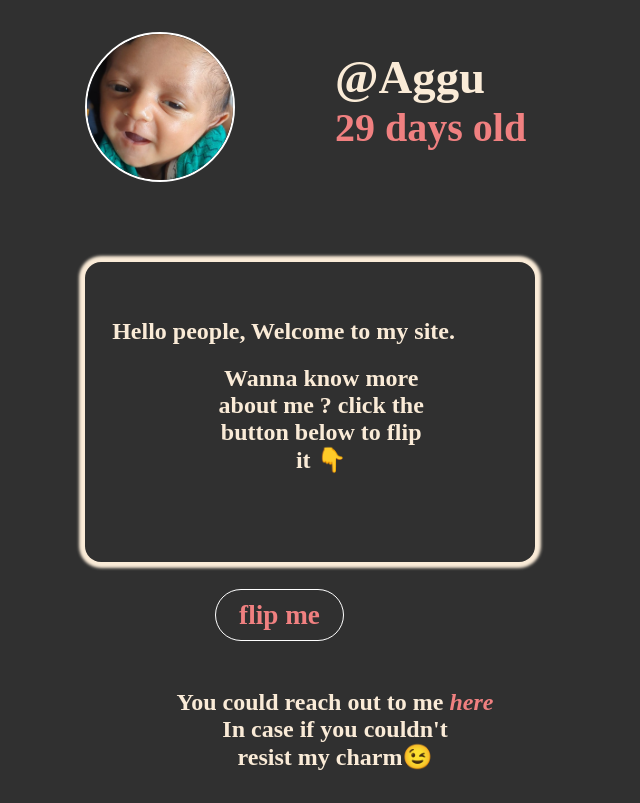
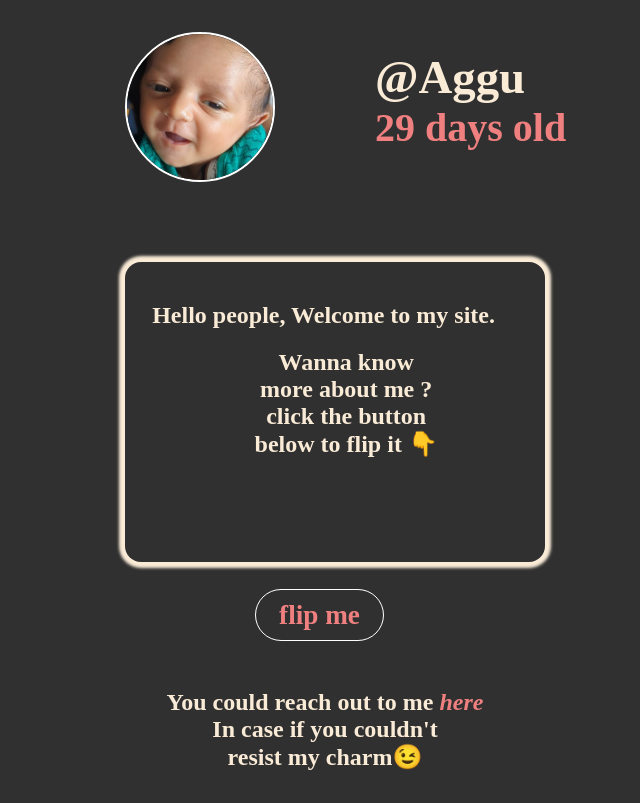
Before and after one commit to utpal74/aggu-site, a React (Create React App) app: page / in a window 1280 px wide. Shown: the whole page, without its empty margins (305-945 px from the left). Built offline with nearby package versions, Linux system fonts and the light colour scheme.

Commit message:
Update App.css

```diff
--- a/src/App.css
+++ b/src/App.css
@@ -74,8 +74,9 @@ h3 + p {
   font-size: 1em;
   color: var(--clr-main);
   margin-top: 2.5em;
-  width: 450px;
+  width: 420px;
   height: 300px;
+  padding-top: 0;
 }
 
 .post-card-container:hover {
@@ -123,7 +124,7 @@ h3 + p {
 }
 
 .contact-container {
-  width: 500px;
+  width: 400px;
   margin-top: 2em;
   font-size: .75em;
   text-align: center;
```
